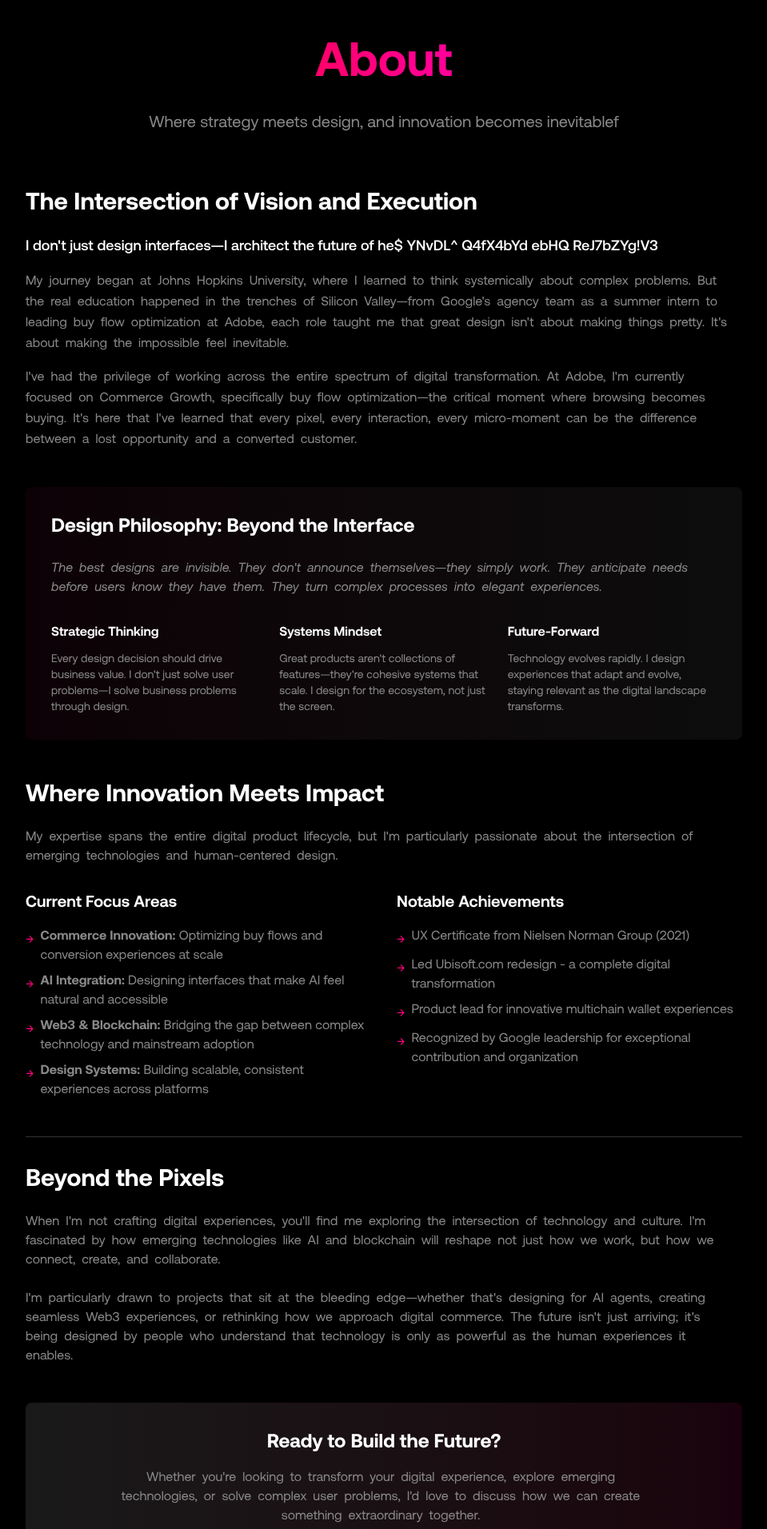
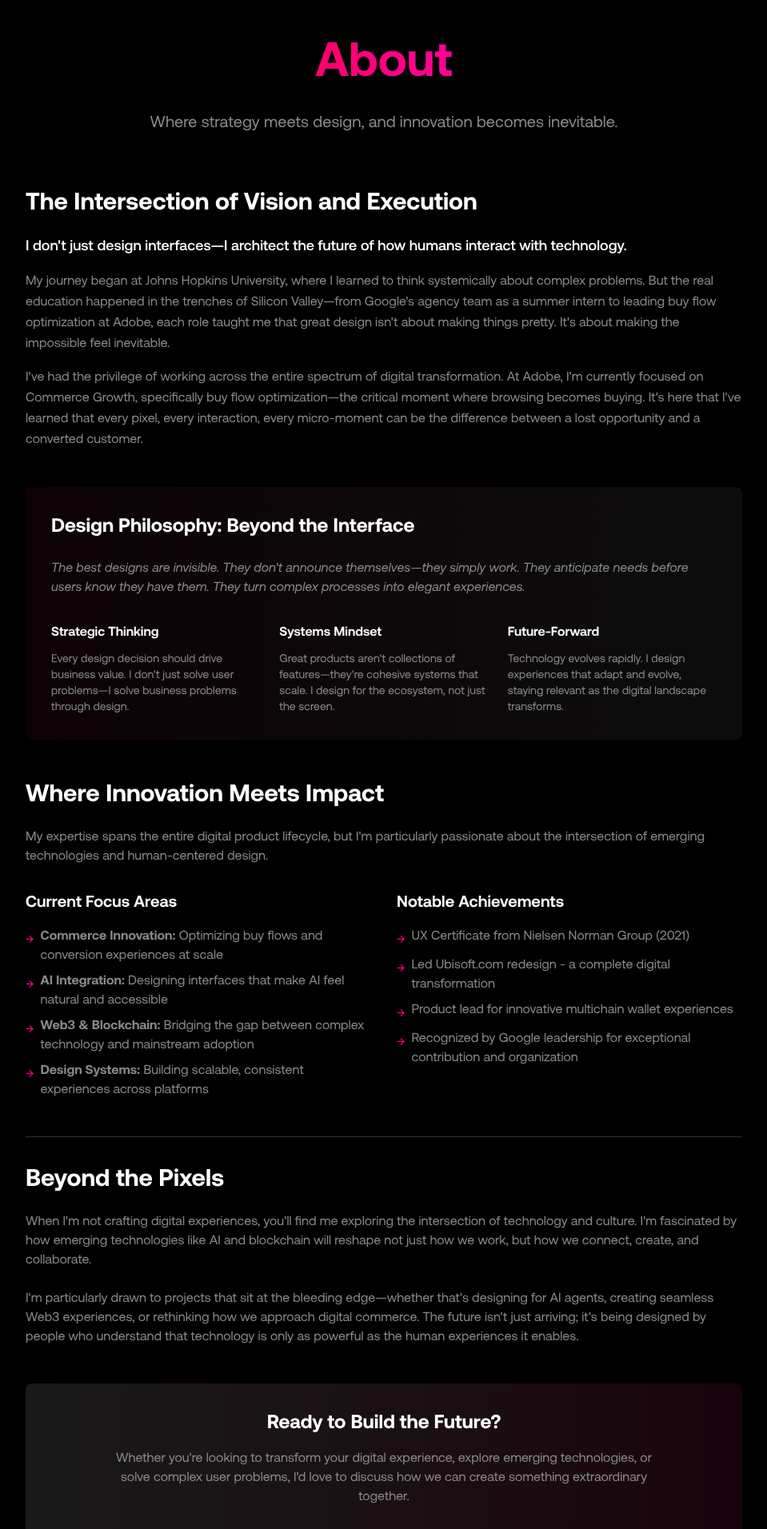
Before and after one commit to TYLANDER/tylerschmidt_v3, a Next.js app: page /about in a window 1280 px wide. Shown: the part 100-2012 px from the top of the page at 80% size, without its empty margins (160-1119 px from the left). Built offline with nearby package versions, Linux system fonts and the light colour scheme.

Commit message:
speed up decrypt animation and remove body text animations - much smoother UX with instant readable content

```diff
--- a/src/app/about/page.tsx
+++ b/src/app/about/page.tsx
@@ -22,13 +22,9 @@ export default function AboutPage() {
               className="text-4xl md:text-6xl font-bold rgb-text"
             />
 
-            <AnimatedText
-              text="Where strategy meets design, and innovation becomes inevitable."
-              as="p"
-              variant="decrypt"
-              delay={0.3}
-              className="text-xl text-muted-foreground max-w-2xl mx-auto leading-relaxed"
-            />
+            <p className="text-xl text-muted-foreground max-w-2xl mx-auto leading-relaxed">
+              Where strategy meets design, and innovation becomes inevitable.
+            </p>
           </div>
 
           {/* Main Content */}
@@ -45,27 +41,17 @@ export default function AboutPage() {
               />
 
               <div className="text-muted-foreground leading-relaxed space-y-4">
-                <AnimatedText
-                  text="I don&apos;t just design interfaces—I architect the future of how humans interact with technology."
-                  as="p"
-                  variant="decrypt"
-                  delay={0.7}
-                  className="text-lg font-medium text-foreground"
-                />
+                <p className="text-lg font-medium text-foreground">
+                  I don&apos;t just design interfaces—I architect the future of how humans interact with technology.
+                </p>
 
-                <AnimatedText
-                  text="My journey began at Johns Hopkins University, where I learned to think systemically about complex problems. But the real education happened in the trenches of Silicon Valley—from Google&apos;s agency team as a summer intern to leading buy flow optimization at Adobe, each role taught me that great design isn&apos;t about making things pretty. It&apos;s about making the impossible feel inevitable."
-                  as="p"
-                  variant="fade"
-                  delay={0.9}
-                />
+                <p className="text-muted-foreground">
+                  My journey began at Johns Hopkins University, where I learned to think systemically about complex problems. But the real education happened in the trenches of Silicon Valley—from Google&apos;s agency team as a summer intern to leading buy flow optimization at Adobe, each role taught me that great design isn&apos;t about making things pretty. It&apos;s about making the impossible feel inevitable.
+                </p>
 
-                <AnimatedText
-                  text="I&apos;ve had the privilege of working across the entire spectrum of digital transformation. At Adobe, I&apos;m currently focused on Commerce Growth, specifically buy flow optimization—the critical moment where browsing becomes buying. It&apos;s here that I&apos;ve learned that every pixel, every interaction, every micro-moment can be the difference between a lost opportunity and a converted customer."
-                  as="p"
-                  variant="fade"
-                  delay={1.1}
-                />
+                <p className="text-muted-foreground">
+                  I&apos;ve had the privilege of working across the entire spectrum of digital transformation. At Adobe, I&apos;m currently focused on Commerce Growth, specifically buy flow optimization—the critical moment where browsing becomes buying. It&apos;s here that I&apos;ve learned that every pixel, every interaction, every micro-moment can be the difference between a lost opportunity and a converted customer.
+                </p>
               </div>
             </div>
 
@@ -79,13 +65,9 @@ export default function AboutPage() {
                 className="text-2xl font-bold text-foreground"
               />
 
-              <AnimatedText
-                text="The best designs are invisible. They don&apos;t announce themselves—they simply work. They anticipate needs before users know they have them. They turn complex processes into elegant experiences."
-                as="p"
-                variant="fade"
-                delay={1.5}
-                className="text-muted-foreground italic"
-              />
+              <p className="text-muted-foreground italic">
+                The best designs are invisible. They don&apos;t announce themselves—they simply work. They anticipate needs before users know they have them. They turn complex processes into elegant experiences.
+              </p>
 
               <div className="grid md:grid-cols-3 gap-6 mt-8">
                 <div className="space-y-3">
@@ -113,13 +95,9 @@ export default function AboutPage() {
                 className="text-3xl font-bold text-foreground"
               />
 
-              <AnimatedText
-                text="My expertise spans the entire digital product lifecycle, but I&apos;m particularly passionate about the intersection of emerging technologies and human-centered design."
-                as="p"
-                variant="fade"
-                delay={1.9}
-                className="text-muted-foreground"
-              />
+              <p className="text-muted-foreground">
+                My expertise spans the entire digital product lifecycle, but I&apos;m particularly passionate about the intersection of emerging technologies and human-centered design.
+              </p>
 
               <div className="grid md:grid-cols-2 gap-8 mt-8">
                 <div className="space-y-4">
@@ -178,21 +156,13 @@ export default function AboutPage() {
                 className="text-3xl font-bold text-foreground"
               />
 
-              <AnimatedText
-                text="When I&apos;m not crafting digital experiences, you&apos;ll find me exploring the intersection of technology and culture. I&apos;m fascinated by how emerging technologies like AI and blockchain will reshape not just how we work, but how we connect, create, and collaborate."
-                as="p"
-                variant="fade"
-                delay={2.3}
-                className="text-muted-foreground"
-              />
+              <p className="text-muted-foreground">
+                When I&apos;m not crafting digital experiences, you&apos;ll find me exploring the intersection of technology and culture. I&apos;m fascinated by how emerging technologies like AI and blockchain will reshape not just how we work, but how we connect, create, and collaborate.
+              </p>
 
-              <AnimatedText
-                text="I&apos;m particularly drawn to projects that sit at the bleeding edge—whether that&apos;s designing for AI agents, creating seamless Web3 experiences, or rethinking how we approach digital commerce. The future isn&apos;t just arriving; it&apos;s being designed by people who understand that technology is only as powerful as the human experiences it enables."
-                as="p"
-                variant="fade"
-                delay={2.5}
-                className="text-muted-foreground"
-              />
+              <p className="text-muted-foreground">
+                I&apos;m particularly drawn to projects that sit at the bleeding edge—whether that&apos;s designing for AI agents, creating seamless Web3 experiences, or rethinking how we approach digital commerce. The future isn&apos;t just arriving; it&apos;s being designed by people who understand that technology is only as powerful as the human experiences it enables.
+              </p>
             </div>
 
             {/* CTA */}
@@ -204,13 +174,9 @@ export default function AboutPage() {
                 delay={2.7}
                 className="text-2xl font-bold text-foreground"
               />
-              <AnimatedText
-                text="Whether you're looking to transform your digital experience, explore emerging technologies, or solve complex user problems, I'd love to discuss how we can create something extraordinary together."
-                as="p"
-                variant="fade"
-                delay={2.9}
-                className="text-muted-foreground max-w-2xl mx-auto"
-              />
+              <p className="text-muted-foreground max-w-2xl mx-auto">
+                Whether you're looking to transform your digital experience, explore emerging technologies, or solve complex user problems, I'd love to discuss how we can create something extraordinary together.
+              </p>
               <div className="pt-4">
                 <a
                   href="/contact"
--- a/src/components/animations/animated-text.tsx
+++ b/src/components/animations/animated-text.tsx
@@ -201,8 +201,8 @@ function DecryptText({
           onComplete?.()
         }
 
-        iteration += 1 / 3
-      }, 30)
+        iteration += 1.5
+      }, 15)
 
       return () => clearInterval(interval)
     }, delay * 1000)
```
